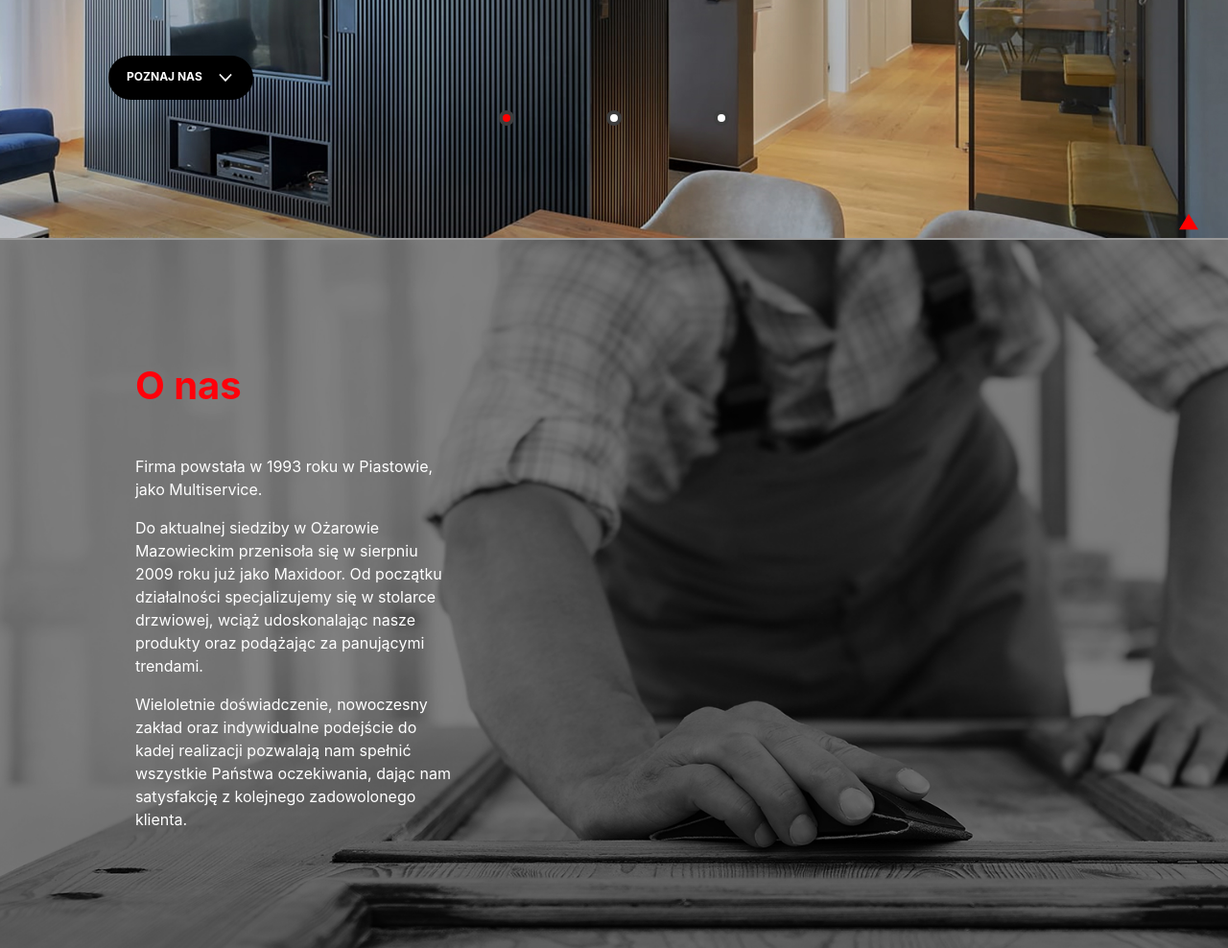
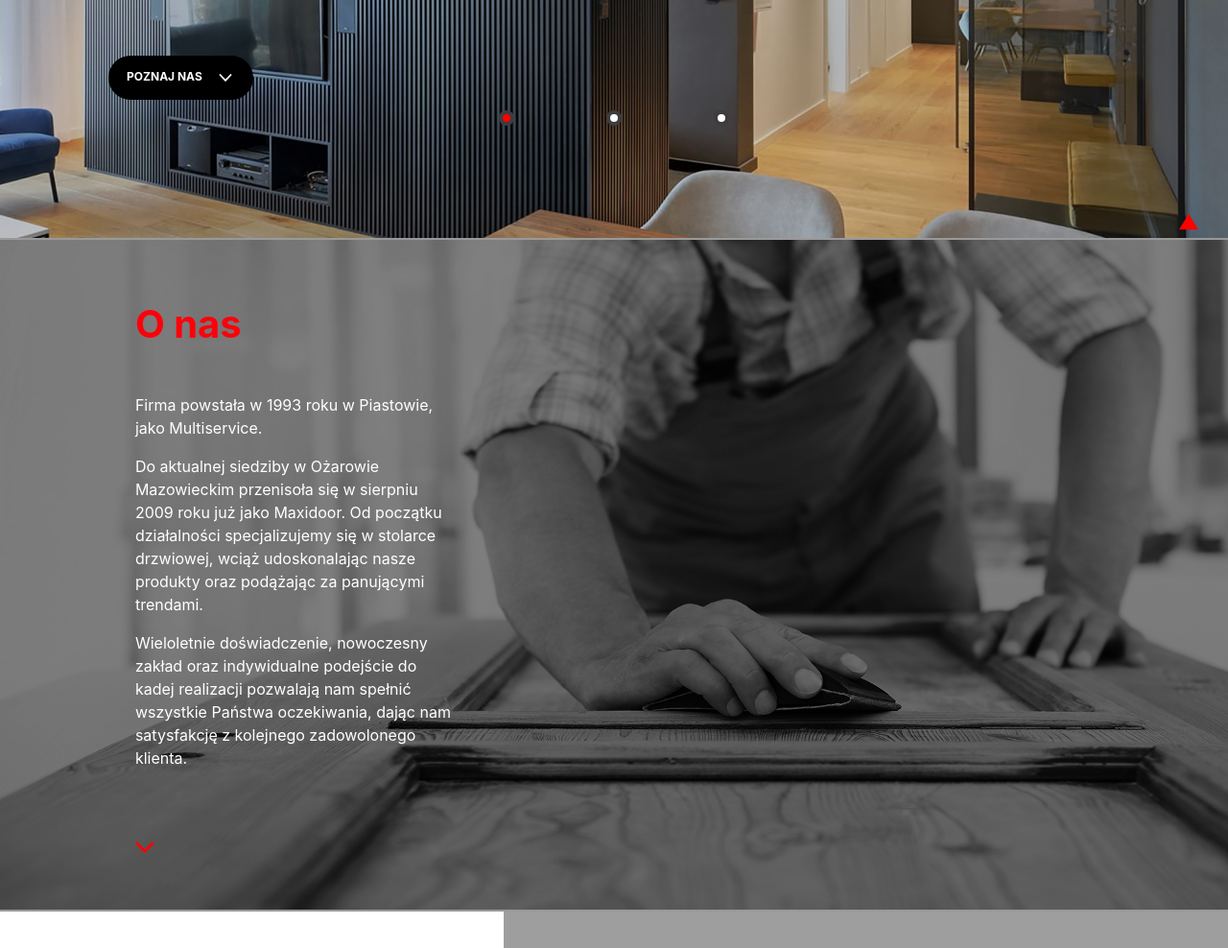
Before and after one commit to maxidoor/maxidoor.github.io, a PHP site: page / in a window 1280 px wide. Shown: the part 560-1548 px from the top of the page at 96% size. Run offline with PHP 8.4, Linux system fonts and the light colour scheme; grey boxes are pictures that could not be loaded.

Commit message:
onas fixes

```diff
--- a/files/css/main.css
+++ b/files/css/main.css
@@ -25,8 +25,15 @@ header .carousel-inner {
   }
 }
 
+
+@media only screen and (min-width: 768px) {
+  .onas-txt {
+    margin-top: 3rem!important;
+  }
+}
+
 .onas-txt {
-  margin-top: 5rem!important;
+  margin-top: 1rem!important;
 }
 
 #realizacje-content>#carouselIndicators {
@@ -122,7 +129,7 @@ a:hover {
 
 .onas-background {
   background-image: url(../img/o_nas/tlo.png);
-  min-height: 900px;
+  min-height: 700px;
 }
 
 .oferta-background {
@@ -178,7 +185,7 @@ hr {
 }
 
 .mt-70percent {
-  margin-top: 70%;
+  margin-top: 20%;
 }
 
 .mb-7 {
--- a/index.html
+++ b/index.html
@@ -97,7 +97,7 @@
     <div class="container-fluid">
       <div class="row">
         <div class="col-1"></div>
-        <div class="px-5 col-md-6 col-lg-4 pt-5 onas-txt">
+        <div class="px-5 col-md-6 col-lg-5 col-xl-4 pt-5 onas-txt">
           <h1 class="font-weight-bold color-red">O nas</h1>
           <div class="mt-5"></div>
           <p class="color-white">Firma powstała w 1993 roku w Piastowie, jako Multiservice.</p>
```
